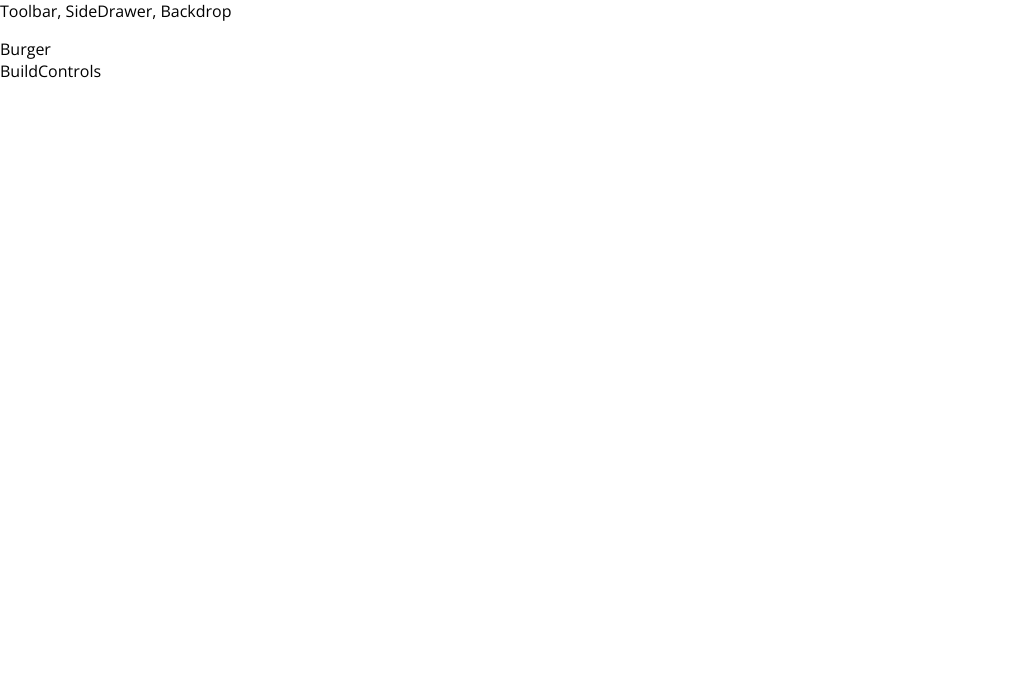
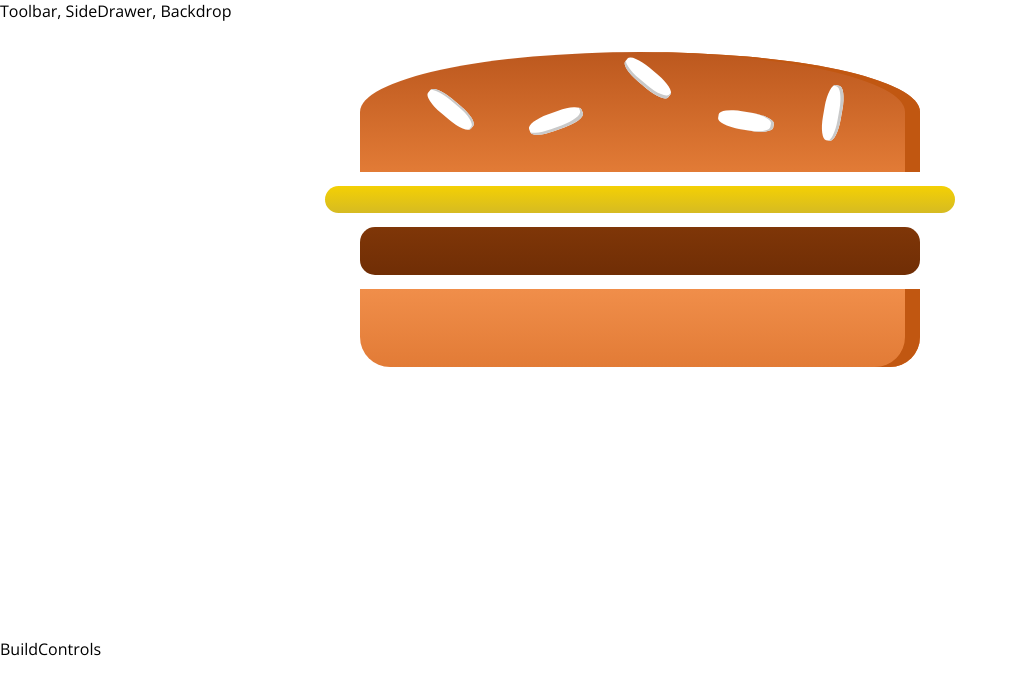
Before and after one commit to irodriguez93/Burger-app, a React (Create React App) app: page / in a window 1280 px wide. Shown: the top 694 px of the page, without its empty margins (0-1018 px from the left). Built offline with nearby package versions, Linux system fonts and the light colour scheme.

Commit message:
adding fix for css

```diff
--- a/src/components/Burger/Burger.js
+++ b/src/components/Burger/Burger.js
@@ -0,0 +1,16 @@
+import React from "react";
+import classes from "./Burger.module.css";
+import BurgerIngredient from "./BurgerIngredient/BurgerIngredient";
+
+const Burger = () => {
+  return (
+    <div className={classes.Burger}>
+      <BurgerIngredient type="bread-top" />
+      <BurgerIngredient type="cheese" />
+      <BurgerIngredient type="meat" />
+      <BurgerIngredient type="bread-bottom" />
+    </div>
+  );
+};
+
+export default Burger;
--- /dev/null
+++ b/src/components/Burger/Burger.module.css
@@ -0,0 +1,30 @@
+.Burger {
+  width: 100%;
+  margin: auto;
+  height: 250px;
+  overflow: auto;
+  text-align: center;
+  font-weight: bold;
+  font-size: 1.2rem;
+}
+
+@media (min-width: 500px) and (min-height: 400px) {
+  .Burger {
+    width: 350px;
+    height: 300px;
+  }
+}
+
+@media (min-width: 500px) and (min-height: 401px) {
+  .Burger {
+    width: 450px;
+    height: 400px;
+  }
+}
+
+@media (min-width: 1000px) and (min-height: 700px) {
+  .Burger {
+    width: 700px;
+    height: 600px;
+  }
+}
--- a/src/components/Burger/BurgerIngredient/BurgerIngredient.js
+++ b/src/components/Burger/BurgerIngredient/BurgerIngredient.js
@@ -1,8 +1,8 @@
 import React, { Component } from "react";
 import PropTypes from "prop-types";
 
-import "./BurgerIngredient.css";
-import BurgerBuilder from "../../containers/BurgerBuilder/BurgerBuilder";
+import classes from "./BurgerIngredient.module.css";
+// import "./BurgerIngredient.css";
 
 class BurgerIngredient extends Component {
   render() {
@@ -10,27 +10,27 @@
 
     switch (this.props.type) {
       case "bread-bottom":
-        ingredient = <div className="Bread-Bottom"></div>;
+        ingredient = <div className={classes.BreadBottom}></div>;
         break;
       case "bread-top":
         ingredient = (
-          <div className="Bread-Top">
-            <div className="Seeds1"></div>
-            <div className="Seeds2"></div>
+          <div className={classes.BreadTop}>
+            <div className={classes.Seeds1}></div>
+            <div className={classes.Seeds2}></div>
           </div>
         );
         break;
-      case "Meat":
-        ingredient = <div className="Meat"></div>;
+      case "meat":
+        ingredient = <div className={classes.Meat}></div>;
         break;
-      case "Cheese":
-        ingredient = <div className="Cheese"></div>;
+      case "cheese":
+        ingredient = <div className={classes.Cheese}></div>;
         break;
-      case "Salad":
-        ingredient = <div className="Salad"></div>;
+      case "salad":
+        ingredient = <div className={classes.Salad}></div>;
         break;
-      case "Bacon":
-        ingredient = <div className="Bacon"></div>;
+      case "bacon":
+        ingredient = <div className={classes.Bacon}></div>;
         break;
       default:
         ingredient = null;
--- a/src/components/containers/BurgerBuilder/BurgerBuilder.js
+++ b/src/components/containers/BurgerBuilder/BurgerBuilder.js
@@ -1,11 +1,12 @@
 import React, { Component } from "react";
 import Aux from "../../../hoc/Aux";
+import Burger from "../../Burger/Burger";
 
 class BurgerBuilder extends Component {
   render() {
     return (
       <Aux>
-        <div>Burger</div>
+        <Burger></Burger>
         <div>BuildControls</div>
       </Aux>
     );
```
Also changed, not shown: src/components/Burger/BurgerIngredient/BurgerIngredient.module.css (renamed from src/components/Burger/BurgerIngredient/BurgerIngredient.css).
